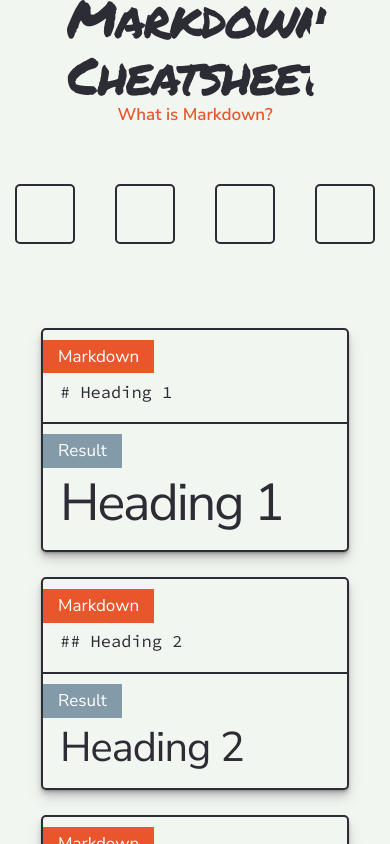
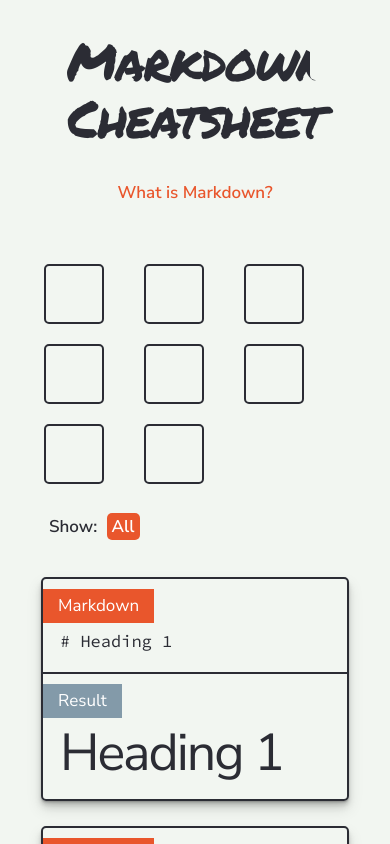
Before and after one commit to fershad/markdown-cheatsheet, a Svelte app: page / in a window 390 px wide. Built offline with nearby package versions, Linux system fonts and the light colour scheme.

Commit message:
fix up the layout

```diff
--- a/public/global.css
+++ b/public/global.css
@@ -391,7 +391,7 @@ body {
 	--background-color: #2b2c34;
 	--table-header-bg: var(--text-color);
 	--table-header-text: var(--background-color);
-	--box-shadow-rgba: rgba(0,0,0,0.11);
+	--box-shadow-rgba: rgba(0,0,0,1);
 }
 
 a {
--- a/src/components/Button.svelte
+++ b/src/components/Button.svelte
@@ -34,6 +34,12 @@ button {
     color: var(--text-color);
 }
 
+@media (max-width: 864px) {
+    button {
+        margin: 10px 20px;
+    }
+}
+
 button.active {
     transform: rotate(45deg);
     border-color: var(--alternate-accent-color);
--- a/src/components/Filter.svelte
+++ b/src/components/Filter.svelte
@@ -10,13 +10,13 @@
     }
 </script>
 
-<div class="filter">
+<div class="filter-holder">
     <!-- <input type="text" name="search" id="search"> -->
     <!-- <h2>
         Show only
     </h2> -->
-    <div class="buttons">
-        <div class="filters">
+    <div class="filter">
+        <div class="tags">
         <strong>Show: </strong>
             {#if $filters.length > 0}
                 {#each $filters as item}
@@ -38,33 +38,34 @@
 </div>
 
 <style>
-    .filter {
+    .filter-holder {
         width: 100%;
         display: flex;
         flex-direction: column;
         justify-content: center;
         align-items: center;
         position: relative;
-        margin-top: 3em;
     }
 
-    .buttons {
+    .filter {
         display: flex;
         position: relative;
         align-items: center;
         padding: 1em 0 3.4em 0;
         /* border: 2px solid var(--table-header-bg); */
         border-radius: 5px;
+        flex-wrap: wrap;
     }
 
-    .buttons > .filters {
+
+    .filter > .tags {
         position: absolute;
         bottom: 8px;
         left: 20px;
         padding: 5px;
     }
 
-    .filters > .tag {
+    .tags > .tag {
         background: var(--strong-accent-color);
         color: #FFFFFF;
         border-radius: 5px;
--- a/src/components/Footer.svelte
+++ b/src/components/Footer.svelte
@@ -3,7 +3,7 @@
 <footer>
 	<div class="container">
         <p>Build by <a href="//www.fershad.com">Fershad Irani</a> using <a href="//svelte.dev/">Svelte 3</a>. Icons from <a href="//css.gg">CSS.gg</a> | <a href="//github.com/fishintaiwan/markdown-cheatsheet">Source</a></p>
-        <p>I hope you found this helpful. If you did, then please consider buying me a coffee.</p>
+        <p>If you found this helpful then please consider buying me a coffee.</p>
         <style>.bmc-button img{height: 34px !important;width: 35px !important;margin-bottom: 1px !important;border: none !important;vertical-align: middle !important;}.bmc-button{padding: 7px 10px 7px 10px !important;line-height: 35px !important;height:51px !important;min-width:217px !important;text-decoration: none !important;display:inline-flex !important;color:#ffffff !important;background-color:#FF813F !important;border-radius: 5px !important;border: 1px solid transparent !important;padding: 7px 10px 7px 10px !important;font-size: 28px !important;letter-spacing:0.6px !important;margin: 0 auto !important;font-family:'Cookie', cursive !important;box-sizing: border-box !important;-o-transition: 0.3s all linear !important;-webkit-transition: 0.3s all linear !important;-moz-transition: 0.3s all linear !important;-ms-transition: 0.3s all linear !important;transition: 0.3s all linear !important;}.bmc-button:hover, .bmc-button:active, .bmc-button:focus {text-decoration: none !important;;opacity: 0.85 !important;color:#ffffff !important;}</style><link href="https://fonts.googleapis.com/css?family=Cookie" rel="stylesheet"><a class="bmc-button" target="_blank" href="https://www.buymeacoffee.com/fishintaiwan"><img src="https://cdn.buymeacoffee.com/buttons/bmc-new-btn-logo.svg" alt="Buy me a coffee"><span style="margin-left:15px;font-size:28px !important;">Buy me a coffee</span></a>
     </div>
 </footer>
--- a/src/components/Header.svelte
+++ b/src/components/Header.svelte
@@ -65,14 +65,14 @@
         </div>
     	<span class="toggle" on:click={toggle}>
             {#if darkMode }
-                <button in:fly="{{ x: 50, easing: sineOut, duration: 200, delay: 210 }}"
-                        out:fly="{{ x: -50, easing: sineOut, duration: 200 }}"
+                <button in:fly="{{ x: 25, easing: sineOut, duration: 100, delay: 110 }}"
+                        out:fly="{{ x: 25, easing: sineOut, duration: 100 }}"
                         aria-label="Switch to light mode">
                     <i class="gg-moon"></i>
                 </button>
             {:else}
-                <button in:fly="{{ x: -50, easing: sineOut, duration: 200, delay: 210 }}"
-                        out:fly="{{ x: -50, easing: sineOut, duration: 200 }}"
+                <button in:fly="{{ x: -25, easing: sineOut, duration: 100, delay: 110 }}"
+                        out:fly="{{ x: -25, easing: sineOut, duration: 100 }}"
                         aria-label="Switch to dark mode">
                         <i class="gg-sun"></i>
                 </button>
@@ -84,7 +84,7 @@
 <style>
     header {
         width: 100%;
-        height: 10vh;
+        min-height: 10vh;
     }
 
     header > .container {
@@ -99,7 +99,6 @@
     }
 
     .header-title {
-        margin: 0;
         color: var(--text-color);
         font-family: 'Permanent Marker', cursive;
         font-display: swap;
@@ -109,7 +108,10 @@
         position: absolute;
         cursor: pointer;
         right: 20px;
+        top: 20px;
         overflow: hidden;
+        height: 60px;
+        width: 60px;
     }
 
     .toggle > button {
@@ -121,6 +123,7 @@
         border-radius: 5px;
         transition: transform 0.3s;
         overflow: hidden;
+        cursor: pointer;
     }
 
     i {
--- a/src/components/TableRow.svelte
+++ b/src/components/TableRow.svelte
@@ -79,15 +79,16 @@ import { onMount } from "svelte/internal";
     button {
         display: inline-flex;
         background: var(--background-color);
-        border: 2px solid var(--text-color);
+        border: none;
         margin-left: 20px;
         border-radius: 5px;
         transition: transform 0.3s;
-        color: var(--text-color);
+        color: var(--alternate-accent-color);
+        text-decoration: underline;
+        cursor: pointer;
 
         &.showAlt {
-            border-color: var(--alternate-accent-color);
-            background-color: var(--button-active-color);
+          color: var(--strong-accent-color);
         }
     }
 
```
